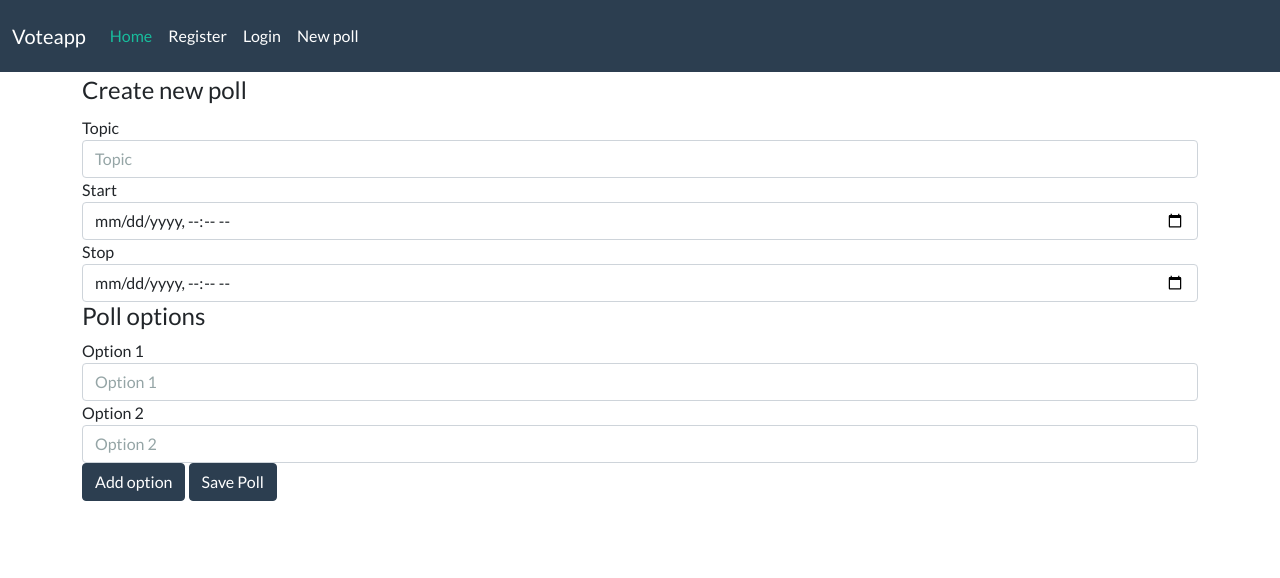
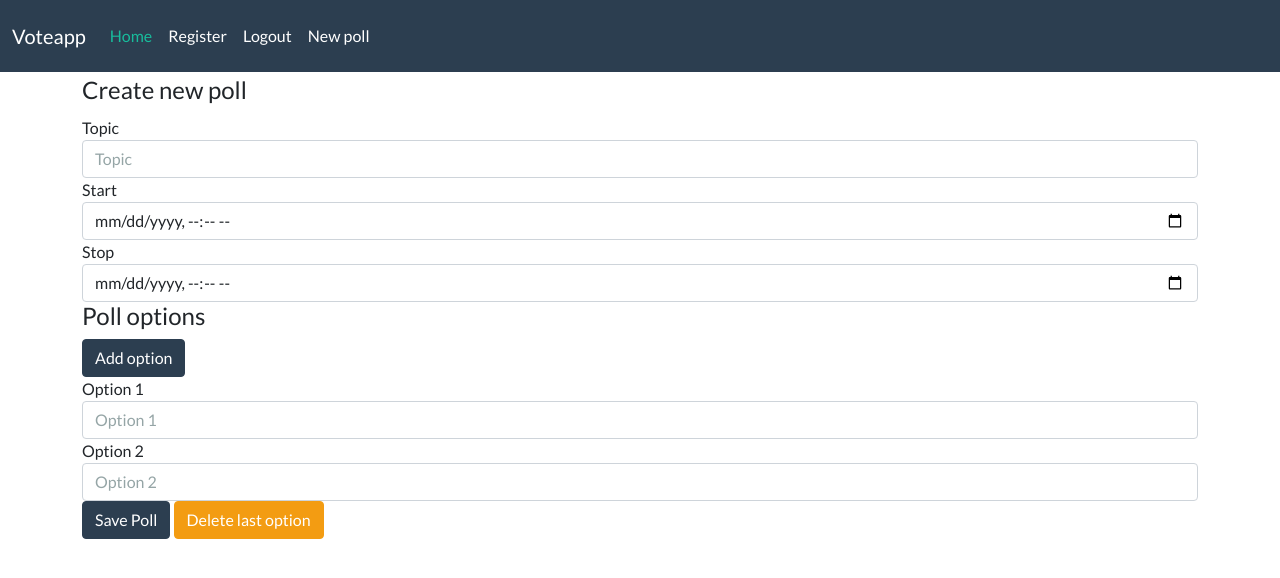
Before and after one commit to koodari-vill3/aanestys, a PHP site: page /newpoll.php in a window 1280 px wide. Shown: the top 578 px of the page. Run offline with PHP 8.4, Linux system fonts and the light colour scheme; the visitor is signed in with stand-in values (Sample User, id 1).

Commit message:
äänestämis sivun tekeminen

```diff
--- a/index.php
+++ b/index.php
@@ -3,7 +3,7 @@
 <?php include_once 'layout/nav.inc.php'; ?>
 
 <div class="jumbotron">
-  <h1 class="display-3">Welcome to voteapp!</h1>
+  <h1 class="display-3">Welcome to VoteApp</h1>
   <?php if (isset($_SESSION['logged_in'])): ?>
       <p>Olet kirjautuneena käyttäjänä <?php echo $_SESSION['username']; ?></p>
   <?php endif; ?>
--- a/js/newPoll.js
+++ b/js/newPoll.js
@@ -1,8 +1,29 @@
+let optionCount = 2;
+
 document.getElementById('addOption').addEventListener('click', addNewOption);
+document.getElementById('deleteLastOption').addEventListener('click', deleteLastOption);
+
+function deleteLastOption(event){
+
+    event.preventDefault();
+
+    if (optionCount <= 2){
+        return;
+    }
+
+    const optionToDelete = document.querySelector('fieldset').lastElementChild;
+    const parentElement = document.querySelector('fieldset');
+    parentElement.removeChild(optionToDelete);
+
+    optionCount--;
+
+}
 
 function addNewOption(event){
 
     event.preventDefault();
+
+    optionCount++;
 
     // Create new div
     const div = document.createElement('div');
@@ -11,8 +32,8 @@ function addNewOption(event){
     // Create new label
     const label = document.createElement('label');
     const forAttribute = document.createAttribute('for');
-    const labelText = document.createTextNode("Option 3");
-    forAttribute.value = "option3";
+    const labelText = document.createTextNode( `Option ${optionCount}`);
+    forAttribute.value = `option${optionCount}`;
     label.setAttributeNode(forAttribute);
     label.appendChild(labelText);
 
@@ -26,16 +47,17 @@ function addNewOption(event){
     input.setAttributeNode(inputType);
 
     const inputName = document.createAttribute('name');
-    inputName.value = "option3";
+    inputName.value = `option${optionCount}`;
     input.setAttributeNode(inputName);
 
     const inputPlaceHolder = document.createAttribute('placeHolder');
-    inputPlaceHolder.value = "option3";
+    inputPlaceHolder.value = `Option ${optionCount}`;
     input.setAttributeNode(inputPlaceHolder);
 
     div.appendChild(label);
     div.appendChild(input);
 
+    document.querySelector('fieldset').appendChild(div);
     console.log(div);
 
 
--- a/layout/nav.inc.php
+++ b/layout/nav.inc.php
@@ -24,9 +24,12 @@
                   <a class="nav-link" href="login.php">Login</a>
                 </li>
               <?php endif; ?>
+
+              <?php if (isset($_SESSION['logged_in'])):?>
               <li class="nav-item">
                 <a class="nav-link" href="newpoll.php">New poll</a>
               </li>
+              <?php endif; ?>
             </ul>
           </div>
         </div>
--- a/newpoll.php
+++ b/newpoll.php
@@ -1,3 +1,10 @@
+<?php session_start(); ?>
+<?php
+if (!isset($_SESSION['logged_in'])){
+  header('Location: index.php');
+  die();
+}
+?>
 <?php include_once 'layout/top.inc.php'; ?>
 <?php include_once 'layout/nav.inc.php'; ?>
 
@@ -25,7 +32,7 @@
         <input name="stop" type="datetime-local" class="form-control">
       </div>
 
-    <h4>Poll options</h4>
+    <h4>Poll options</h4> <button class="btn btn-primary" id="addOption">Add option</button>
       <div class="form-group">
         <label for="option1">Option 1</label>
         <input name="option1" type="text" class="form-control" placeholder="Option 1">
@@ -34,11 +41,11 @@
         <label for="option2">Option 2</label>
         <input name="option2" type="text" class="form-control" placeholder="Option 2">
       </div>
-      <button class="btn btn-primary" id="addOption">Add option</button>
     <!-- Addinional options go here -->
 
-      <button type="submit" class="btn btn-primary">Save Poll</button>
     </fieldset>
+    <button type="submit" class="btn btn-primary">Save Poll</button>
+    <button class="btn btn-warning" id="deleteLastOption">Delete last option</button>
   </form>
 
 </div>
```
